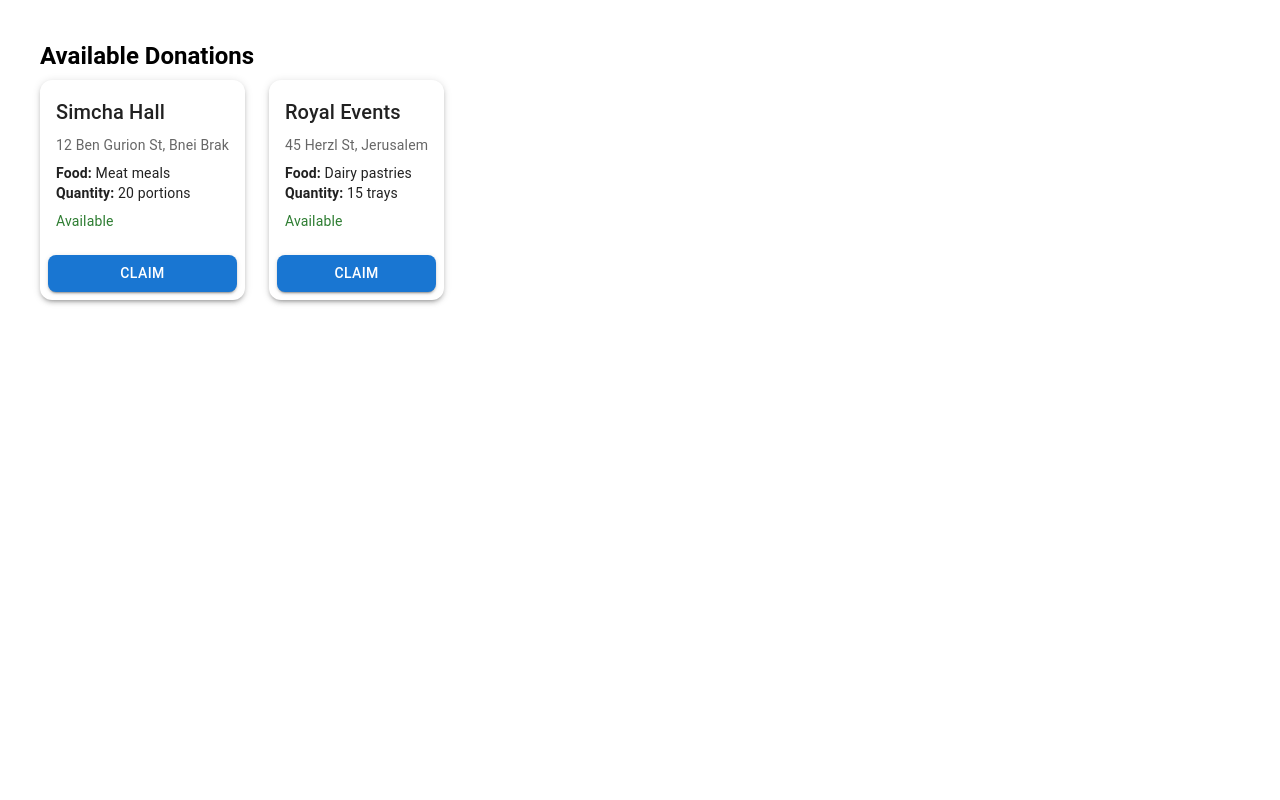
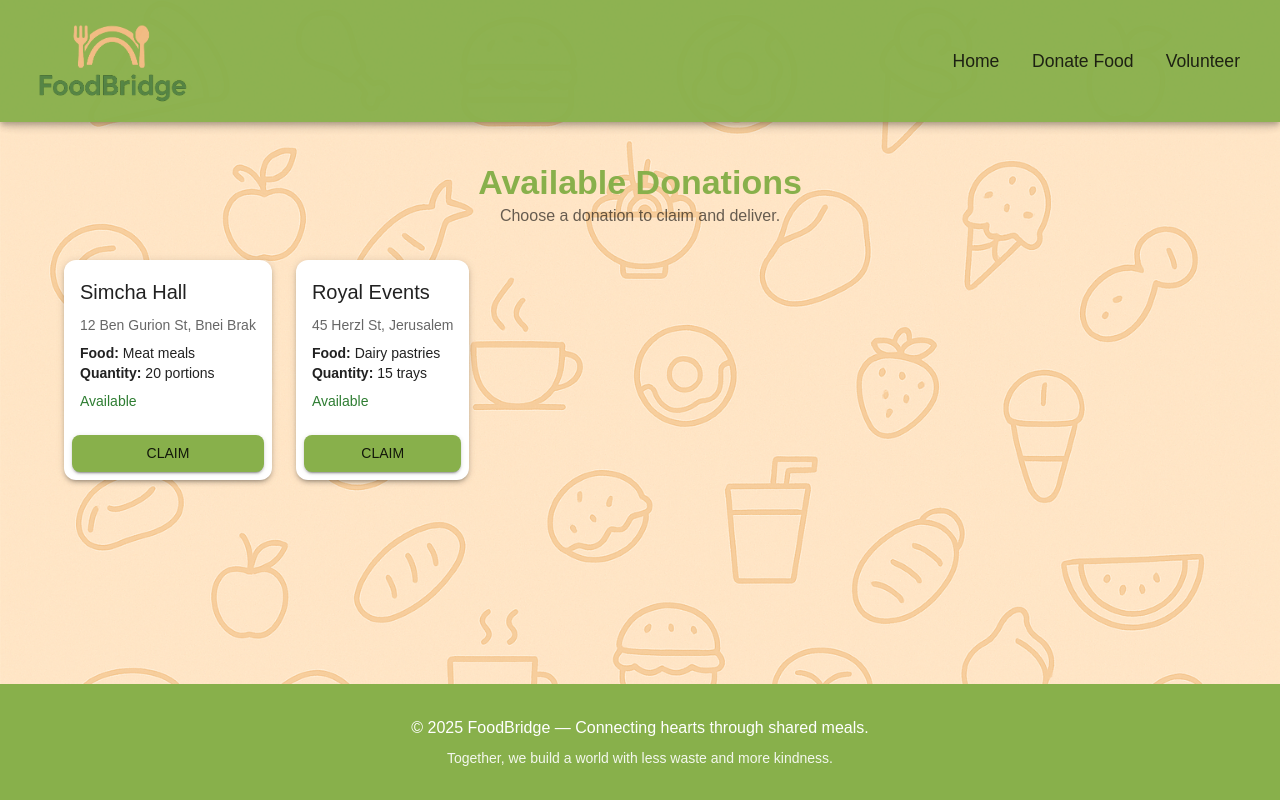
Before and after one commit to MiriamSanders/food_project, a React (Vite) app in the folder client/: page /claim in a window 1280 px wide. Built offline with nearby package versions, Linux system fonts and the light colour scheme.

Commit message:
feat: unify volunteer page design with homepage theme and layout

```diff
--- a/client/src/App.jsx
+++ b/client/src/App.jsx
@@ -1,8 +1,8 @@
 import React from "react";
 import { BrowserRouter as Router, Routes, Route, Navigate } from "react-router-dom";
-import LoginPage from "./shiffy/Login";
-import SignupPage from "./shiffy/Signup";
-import FoodDonationPage from "./components/FoodDonationPage";
+import LoginPage from "./auth/Login";
+import SignupPage from "./auth/Signup";
+import FoodDonationPage from "./components/donor/FoodDonationPage";
 import VolunteerDonationClaim from "./components/volunteer/VolunteerDonationClaim";
 import HomePage from "./components/HomePage";
 export default function App() {
--- /dev/null
+++ b/client/src/components/common/Footer.jsx
@@ -0,0 +1,23 @@
+import React from "react";
+import { Box, Typography } from "@mui/material";
+
+export default function Footer() {
+  return (
+    <Box
+      sx={{
+        bgcolor: "primary.main",
+        color: "white",
+        py: 4,
+        textAlign: "center",
+        mt: "auto",
+      }}
+    >
+      <Typography variant="body1">
+        © {new Date().getFullYear()} FoodBridge — Connecting hearts through shared meals.
+      </Typography>
+      <Typography variant="body2" sx={{ opacity: 0.9, mt: 1 }}>
+        Together, we build a world with less waste and more kindness.
+      </Typography>
+    </Box>
+  );
+}
--- /dev/null
+++ b/client/src/components/common/Header.jsx
@@ -0,0 +1,38 @@
+import React from "react";
+import { AppBar, Toolbar, Button, Box } from "@mui/material";
+
+export default function Header() {
+  return (
+    <AppBar
+      position="static"
+      color="primary"
+      sx={{ opacity: 0.95, py: 2, boxShadow: 5 }}
+    >
+      <Toolbar sx={{ display: "flex", justifyContent: "space-between" }}>
+        <Box sx={{ display: "flex", alignItems: "center" }}>
+          <img
+            src="/logo.png"
+            alt="FoodBridge Logo"
+            style={{ height: "90px", marginRight: "10px" }}
+          />
+        </Box>
+        <Box>
+          {["Home", "Donate Food", "Volunteer"].map((item) => (
+            <Button
+              key={item}
+              color="inherit"
+              sx={{
+                mx: 1,
+                fontSize: "1.1rem",
+                textTransform: "none",
+                "&:hover": { backgroundColor: "rgba(255,255,255,0.2)" },
+              }}
+            >
+              {item}
+            </Button>
+          ))}
+        </Box>
+      </Toolbar>
+    </AppBar>
+  );
+}
--- a/client/src/components/FoodDonationPage.jsx
+++ b/client/src/components/donor/FoodDonationPage.jsx
@@ -5,7 +5,7 @@ import {
     Snackbar, Alert, CircularProgress
 } from '@mui/material';
 import { LocationOn, AccessTime, Favorite, Send } from '@mui/icons-material';
-import FoodItemsForm from '../components/FoodItemsForm'; // ✅ new import
+import FoodItemsForm from './FoodItemsForm'; // ✅ new import
 
 export default function FoodDonationPage() {
     const [location, setLocation] = useState('');
--- /dev/null
+++ b/client/src/components/layout/Layout.jsx
@@ -0,0 +1,29 @@
+import React from "react";
+import { ThemeProvider, CssBaseline, Box, Container } from "@mui/material";
+import { theme } from "./theme";
+import Header from "../common/Header";
+import Footer from "../common/Footer";
+
+const Layout = ({ children }) => {
+  return (
+    <ThemeProvider theme={theme}>
+      <CssBaseline />
+      <Box
+        sx={{
+          backgroundImage: "url('/background_image.png')",
+          backgroundSize: "cover",
+          backgroundPosition: "center",
+          minHeight: "100vh",
+          display: "flex",
+          flexDirection: "column",
+        }}
+      >
+        <Header />
+        <Container sx={{ flex: 1, mt: 5, mb: 5 }}>{children}</Container>
+        <Footer />
+      </Box>
+    </ThemeProvider>
+  );
+};
+
+export default Layout;
--- /dev/null
+++ b/client/src/components/layout/theme.js
@@ -0,0 +1,14 @@
+import { createTheme } from "@mui/material";
+
+export const theme = createTheme({
+  palette: {
+    primary: { main: "#88B04B" },
+    secondary: { main: "#FFD6A5" },
+    background: { default: "#FFF9F4" },
+  },
+  typography: {
+    fontFamily: "'Poppins', sans-serif",
+    h3: { fontWeight: 700 },
+    h5: { fontWeight: 500 },
+  },
+});
--- a/client/src/components/volunteer/VolunteerDonationClaim.jsx
+++ b/client/src/components/volunteer/VolunteerDonationClaim.jsx
@@ -1,14 +1,13 @@
 import React, { useEffect, useState } from "react";
 import { Box, CircularProgress, Typography } from "@mui/material";
 import DonationList from "./DonationList";
+import Layout from "../layout/Layout";
 
 const VolunteerDonationClaim = () => {
   const [donations, setDonations] = useState([]);
   const [loading, setLoading] = useState(true);
 
-  // מדמה בקשת API
   useEffect(() => {
-    setLoading(true);
     setTimeout(() => {
       setDonations([
         {
@@ -29,7 +28,7 @@ const VolunteerDonationClaim = () => {
         },
       ]);
       setLoading(false);
-    }, 1200);
+    }, 1000);
   }, []);
 
   const handleClaim = (donationId) => {
@@ -41,19 +40,24 @@ const VolunteerDonationClaim = () => {
   };
 
   return (
-    <Box sx={{ p: 4 }}>
-      <Typography variant="h5" fontWeight="bold" gutterBottom>
-        Available Donations
-      </Typography>
+    <Layout>
+      <Box sx={{ textAlign: "center", mb: 4 }}>
+        <Typography variant="h4" color="primary" fontWeight={700}>
+          Available Donations
+        </Typography>
+        <Typography color="text.secondary">
+          Choose a donation to claim and deliver.
+        </Typography>
+      </Box>
 
       {loading ? (
         <Box display="flex" justifyContent="center" mt={4}>
-          <CircularProgress />
+          <CircularProgress color="primary" />
         </Box>
       ) : (
         <DonationList donations={donations} onClaim={handleClaim} />
       )}
-    </Box>
+    </Layout>
   );
 };
 
```
Also changed, not shown: client/src/auth/Login.jsx (renamed from client/src/shiffy/Login.jsx), client/src/auth/Signup.jsx (renamed from client/src/shiffy/Signup.jsx), client/src/auth/api.js (renamed from client/src/shiffy/api.js), client/src/components/donor/FoodItemsForm.jsx (renamed from client/src/components/FoodItemsForm.jsx).
